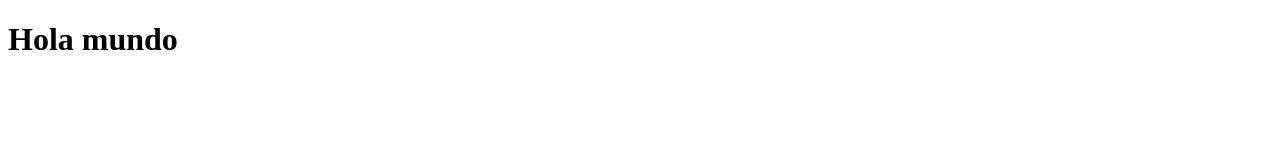
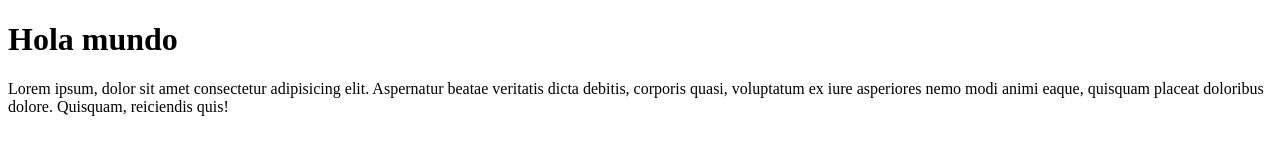
Before and after one commit to ZoeHAB/jsb29rtGrupos, a plain HTML site: page index.html in a window 1280 px wide. Drawn offline with Linux system fonts and the light colour scheme.

Commit message:
añadido párrafo

```diff
--- a/index.html
+++ b/index.html
@@ -8,5 +8,11 @@
   </head>
   <body>
     <h1>Hola mundo</h1>
+    <p>
+      Lorem ipsum, dolor sit amet consectetur adipisicing elit. Aspernatur
+      beatae veritatis dicta debitis, corporis quasi, voluptatum ex iure
+      asperiores nemo modi animi eaque, quisquam placeat doloribus dolore.
+      Quisquam, reiciendis quis!
+    </p>
   </body>
 </html>
```
